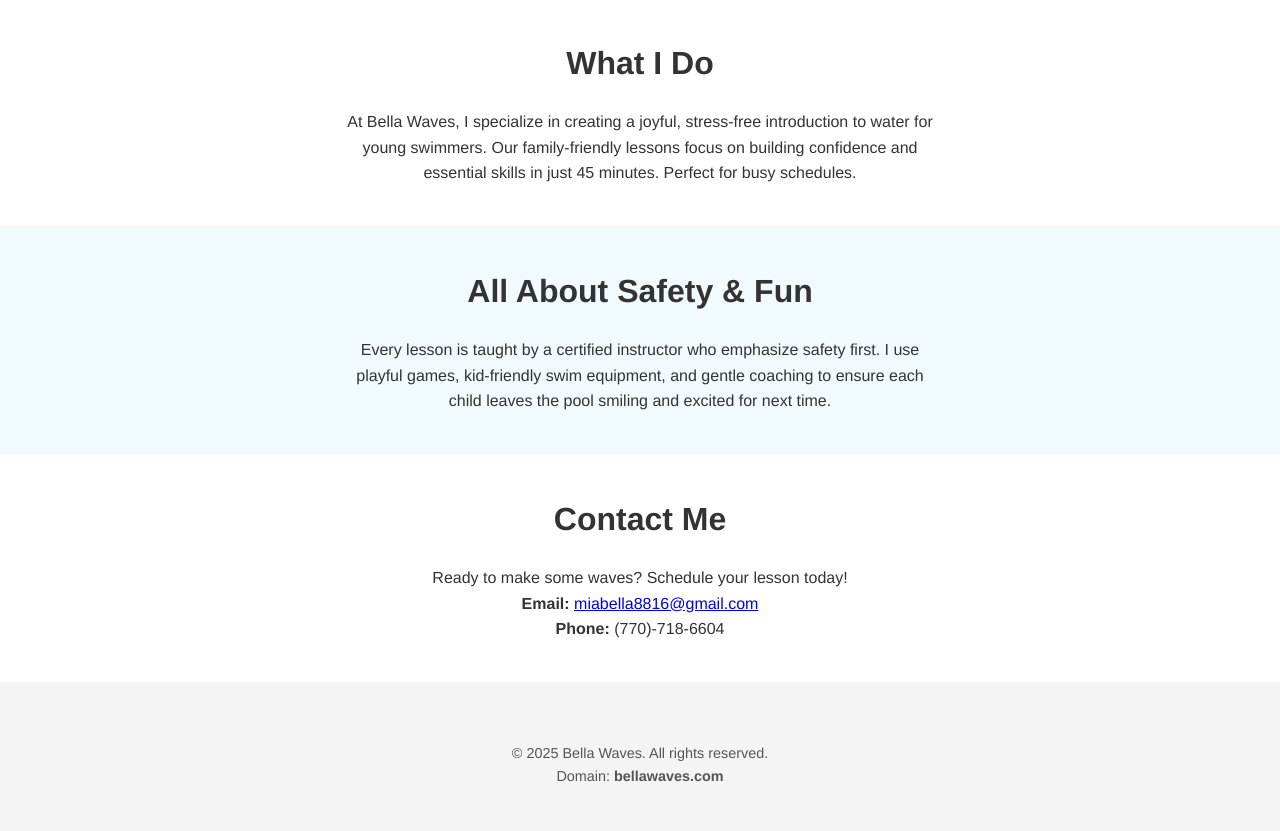
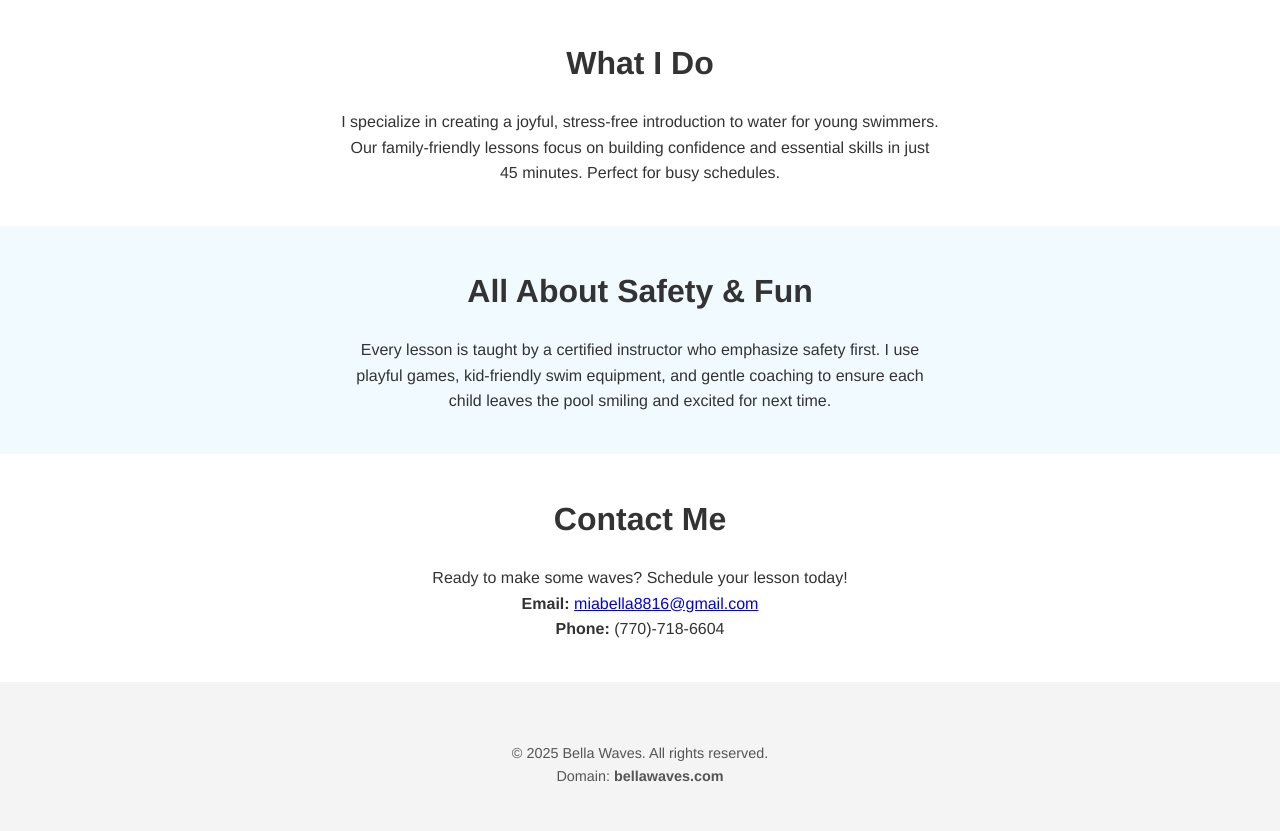
Before and after one commit to llueva/bellawaves, a plain HTML site: page index.html in a window 1280 px wide. Shown: the part 962-1793 px from the top of the page. Drawn offline with Linux system fonts and the light colour scheme.

Commit message:
Update index.html

```diff
--- a/index.html
+++ b/index.html
@@ -23,7 +23,7 @@ Header Section with Background Image -->
     <div class="container">
       <h2>What I Do</h2>
       <p>
-        At Bella Waves, I specialize in creating a joyful, stress-free introduction
+        I specialize in creating a joyful, stress-free introduction
         to water for young swimmers. Our family-friendly lessons focus on building confidence
         and essential skills in just 45 minutes. Perfect for busy schedules.
       </p>
```
